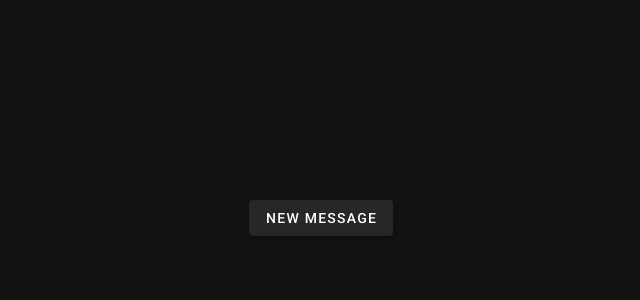
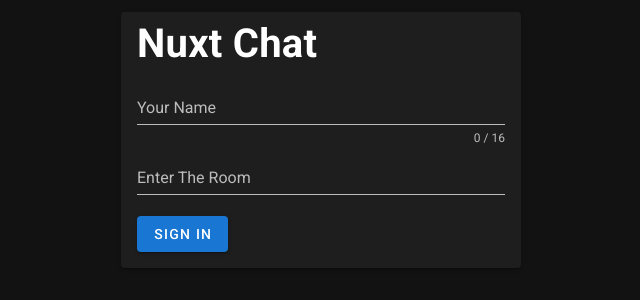
Before and after one commit to alexsvar/nuxt-chat, a Nuxt app: page / in a window 1280 px wide. Shown: the top 300 px of the page, without its empty margins (319-959 px from the left). Built offline with nearby package versions, Linux system fonts and the light colour scheme.

Commit message:
Added empty.vue and chat.vue pages, form validation and middleware chat.js

```diff
--- a/layouts/default.vue
+++ b/layouts/default.vue
@@ -1,5 +1,5 @@
 <template>
-  <v-app app>
+  <v-app app dark>
     <nuxt/>
   </v-app>
 </template>
--- /dev/null
+++ b/layouts/empty.vue
@@ -0,0 +1,9 @@
+<template>
+  <v-app app dark>
+    <v-content>
+      <v-container fluid>
+        <nuxt/>
+      </v-container>
+    </v-content>
+  </v-app>
+</template>
--- /dev/null
+++ b/middleware/chat.js
@@ -0,0 +1,5 @@
+export default function ({store, redirect}) {
+  if (!Object.keys(store.state.user).length) {
+    redirect('/?message=noUser')
+  }
+}
--- /dev/null
+++ b/pages/chat.vue
@@ -0,0 +1,17 @@
+<template>
+  <h1>CHAT PAGE {{user.name}}</h1>
+</template>
+
+<script>
+  import {mapState} from 'vuex'
+
+  export default {
+    middleware: ['chat'],
+    head () {
+      return {
+        title: `Room ${this.user.room}`
+      }
+    },
+    computed: mapState(['user'])
+  }
+</script>
--- a/pages/index.vue
+++ b/pages/index.vue
@@ -1,28 +1,83 @@
 <template>
   <v-layout column justify-center align-center>
-    <v-flex xs12 sm8 md6>
+    <v-flex xs12 sm8>
+      <v-card min-width="400">
+        <v-card-title><h1>Nuxt Chat</h1></v-card-title>
+        <v-card-text>
+          <v-form
+            ref="form"
+            v-model="valid"
+            lazy-validation
+          >
+            <v-text-field
+              v-model="name"
+              :counter="16"
+              :rules="nameRules"
+              label="Your Name"
+              required
+            ></v-text-field>
 
-      <v-btn @click="message">
-        NEW MESSAGE
-      </v-btn>
+            <v-text-field
+              v-model="room"
+              :rules="roomRules"
+              label="Enter The Room"
+              required
+            ></v-text-field>
 
+            <v-btn
+              :disabled="!valid"
+              color="primary"
+              class="mr-4"
+              @click="submit"
+            >
+              Sign In
+            </v-btn>
+
+          </v-form>
+        </v-card-text>
+      </v-card>
     </v-flex>
   </v-layout>
 </template>
 
+
 <script>
+  import {mapMutations} from 'vuex'
+
   export default {
+    layout: 'empty',
+    head: {
+      title: 'Welcome to NUXT CHAT'
+    },
     sockets: {
       connect() {
         console.log('Socket Connected')
       }
     },
+    data: () => ({
+      valid: true,
+      name: '',
+      nameRules: [
+        v => !!v || 'Name is required',
+        v => (v && v.length <= 10) || 'Name must be less than 16 characters',
+      ],
+      room: '',
+      roomRules: [v => !!v || 'Room is required'],
+      lazy: false,
+    }),
     methods: {
-      message() {
-        this.$socket.emit('createMessage', {
-          text: 'FROM CLIENT'
-        })
+      ...mapMutations(['setUser']),
+      submit() {
+        if (this.$refs.form.validate()) {
+          const user = {
+            name: this.name,
+            room: this.room
+          }
+
+          this.setUser(user)
+          this.$router.push('/chat')
+        }
       }
-    }
+    },
   }
 </script>
--- a/store/index.js
+++ b/store/index.js
@@ -1,4 +1,12 @@
-export const state = () => ({})
+export const state = () => ({
+  user: {}
+})
+
+export const mutations = {
+  setUser(state, user) {
+    state.user = user
+  }
+}
 
 export const actions = {
   SOCKET_newMessage(ctx, data) {
```
